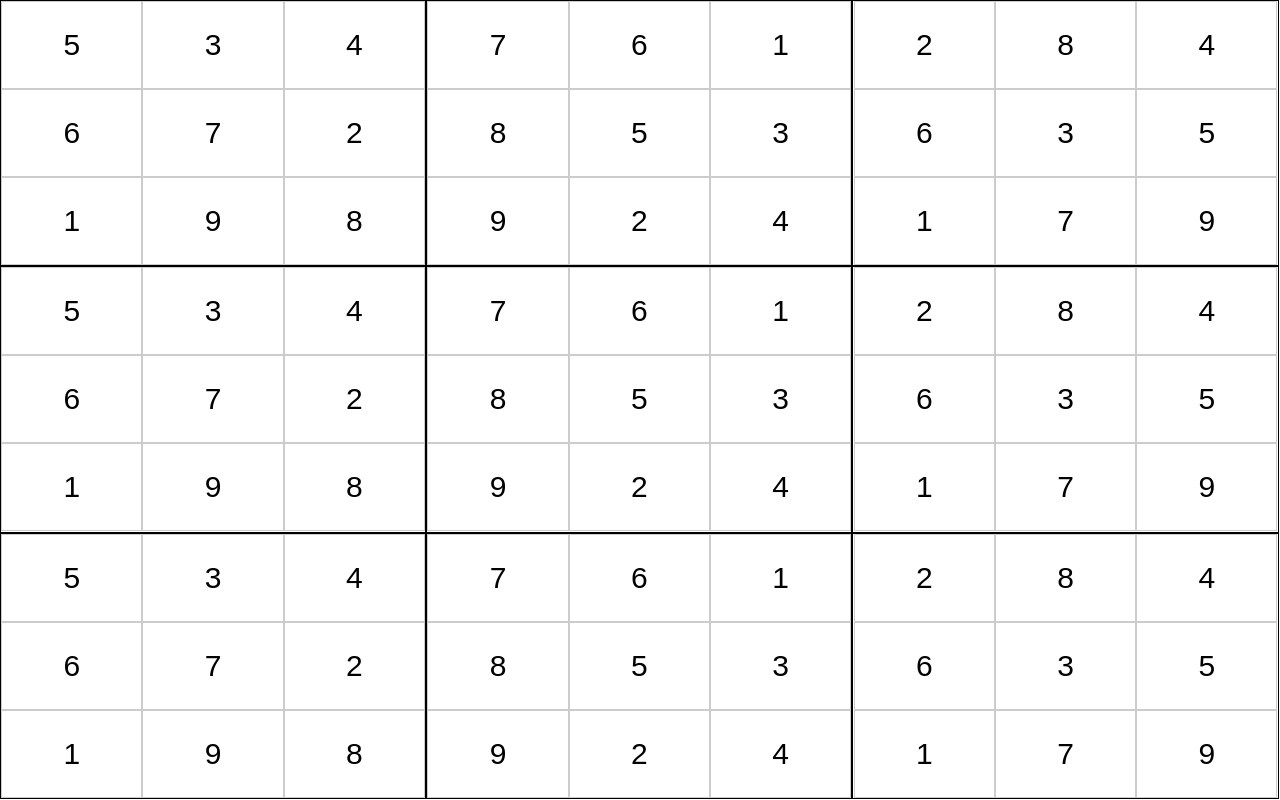
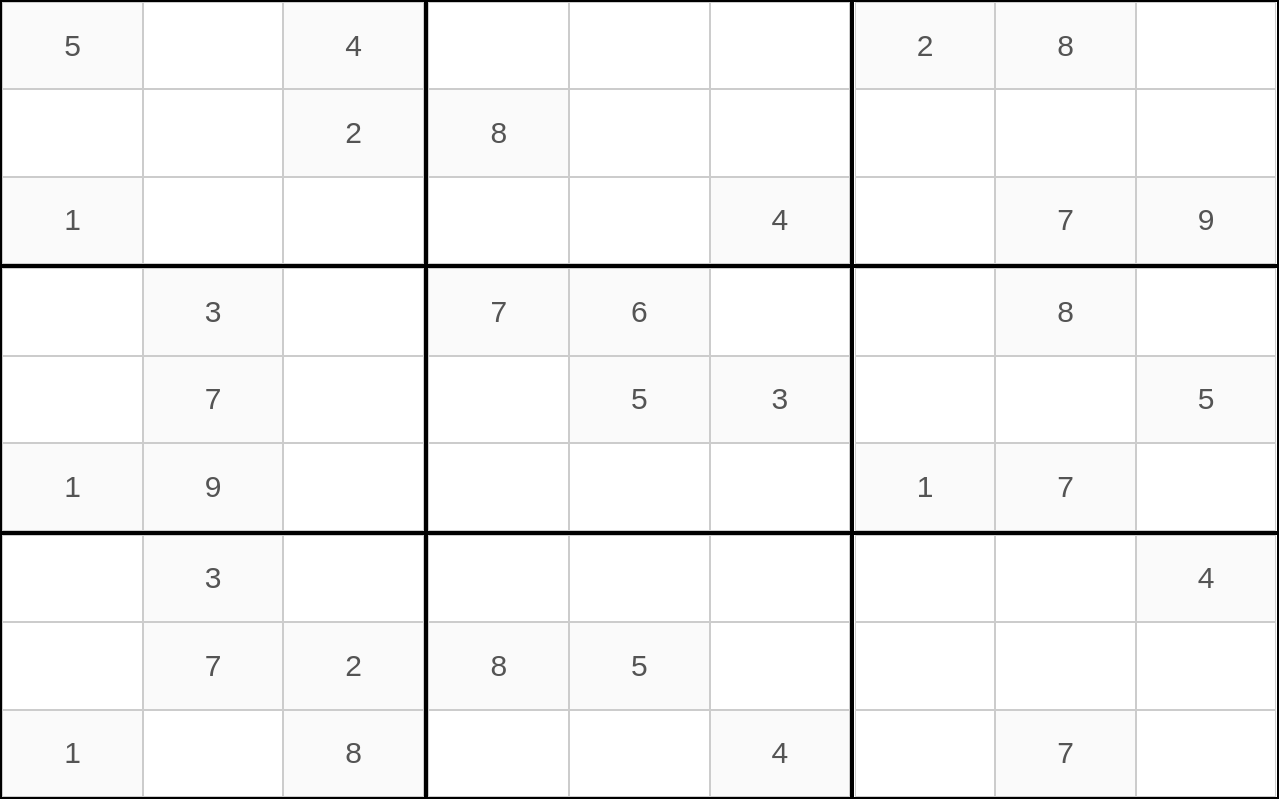
Before and after one commit to doobix/sudoku, a website: page index.html in a window 1280 px wide. Drawn offline with nearby package versions, Linux system fonts and the light colour scheme.

Commit message:
(feat) add difficulty parameter

```diff
--- a/js/sudoku.js
+++ b/js/sudoku.js
@@ -1,11 +1,14 @@
 // Sudoku Board Game
-var Sudoku = function() {
+// Takes an argument from 0.00 to 1.00 on how hard the game will be.
+// Default difficulty: 0.63
+var Sudoku = function(difficulty) {
   this.board = this.generateValues();
+  this.difficulty = difficulty || 0.63;
 }
 
 // Create a section with 3x3 input fields
 Sudoku.prototype.create3x3section = function(sectionNum) {
-  var section = '<div class="section">';
+  var section = '<div class="section section' + sectionNum + '">';
   var offset = 0;
 
   for (var i = 0; i < 9; i++) {
@@ -13,9 +16,22 @@ Sudoku.prototype.create3x3section = function(sectionNum) {
     var newSectionNum = (sectionNum % 3) * 3;
     var colIndex = newSectionNum + offset;
     var rowIndex = newSectionNum + i % 3;
+    var value = this.board[colIndex][rowIndex];
+    var isBlank = false;
 
-    section += '<input id="section section' + sectionNum + i +  '" type="text"' +
-               'value="' + this.board[colIndex][rowIndex] + '"/>';
+    // Create random blank input boxes
+    if (Math.random() < this.difficulty) {
+      isBlank = true;
+    }
+
+    // Display a blank input box
+    if (isBlank) {
+      section += '<input class="num num' + sectionNum + i +  '" type="text"' +
+                 'value="" />';
+    } else { // Display a value in the input box and disable it
+      section += '<input class="num num' + sectionNum + i +  '" type="text"' +
+                 'value="' + value + '" disabled="disabled" />';
+    }
 
     if (i % 3 === 2) {
       section += '<br />';
--- a/sass/_main.scss
+++ b/sass/_main.scss
@@ -25,7 +25,7 @@ input {
 }
 .section {
   height: 100%;
-  border: 1px solid black;
+  border: 2px solid black;
   box-sizing: border-box;
   text-align: center;
 }
```
Also changed, not shown: css/style.css.
